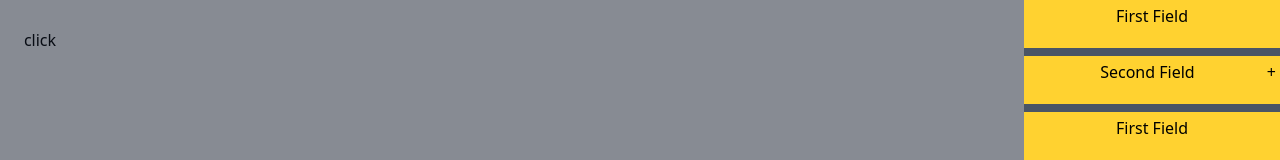
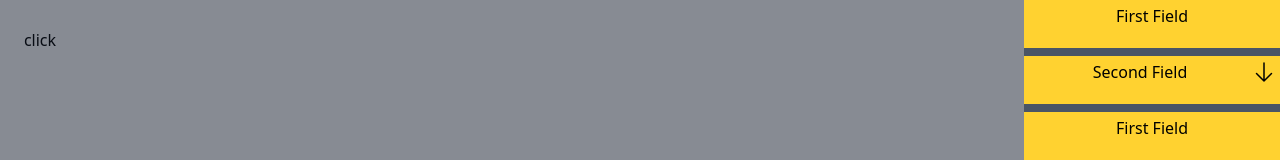
Before and after one commit to volus1986/dt-test-task, a Next.js app: page / in a window 1280 px wide. Shown: the top 160 px of the page. Built offline with nearby package versions, Linux system fonts and the light colour scheme.

Commit message:
add icon to sidebar

```diff
--- a/app/components/Sidebar/components/MainMenuItem.tsx
+++ b/app/components/Sidebar/components/MainMenuItem.tsx
@@ -1,6 +1,7 @@
 import {Submenu, submenuItem} from "@/app/components/Sidebar/components/Submenu";
+import {arrowIcon} from "@/app/components/Sidebar/components/icons/arrow";
 
-export type submenuItems = submenuItem[]
+export type submenuItems = submenuItem
 
 type MainMenuItemProps = {
     title: string,
@@ -19,7 +20,7 @@ export function MainMenuItem({title, isOpen = true, menuSubItems = [], changeOpe
     const icon = () => {
         if (!menuSubItems?.length) return null;
 
-        return isOpen ? '-' : '+'
+        return <span className={`transition-all duration-300 ${isOpen ? 'rotate-180' : ''}`}>{arrowIcon}</span>
     }
 
     const titleEl = <button
--- /dev/null
+++ b/app/components/Sidebar/components/icons/arrow.tsx
@@ -0,0 +1,3 @@
+export const arrowIcon = <svg xmlns="http://www.w3.org/2000/svg" fill="none" viewBox="0 0 24 24" strokeWidth={1.5} stroke="currentColor" className="size-6">
+    <path strokeLinecap="round" strokeLinejoin="round" d="M19.5 13.5 12 21m0 0-7.5-7.5M12 21V3" />
+</svg>;
```
